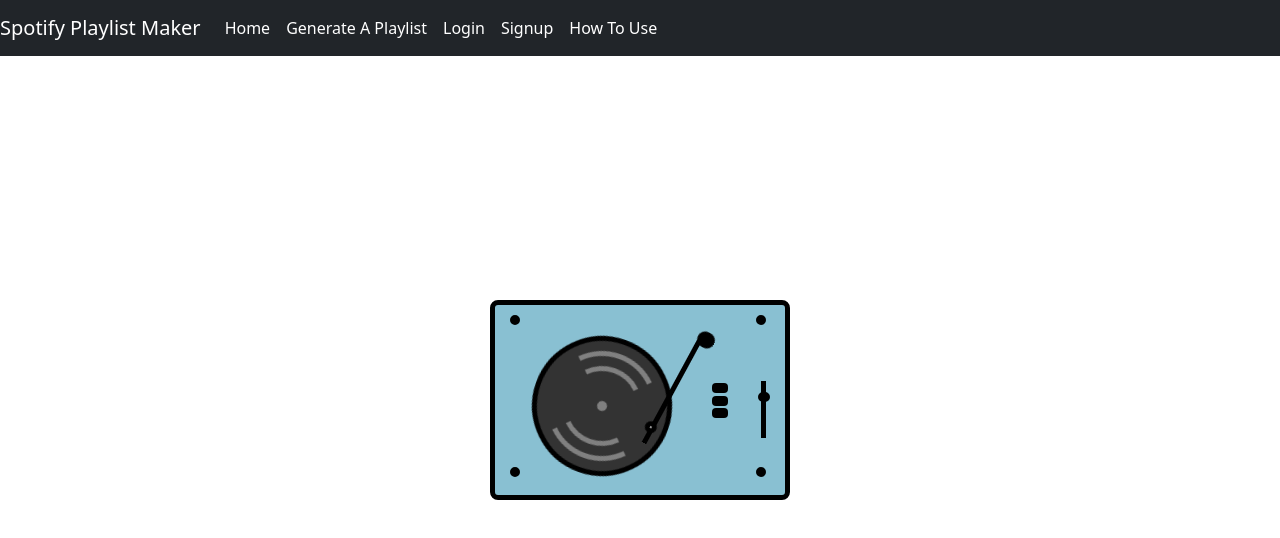
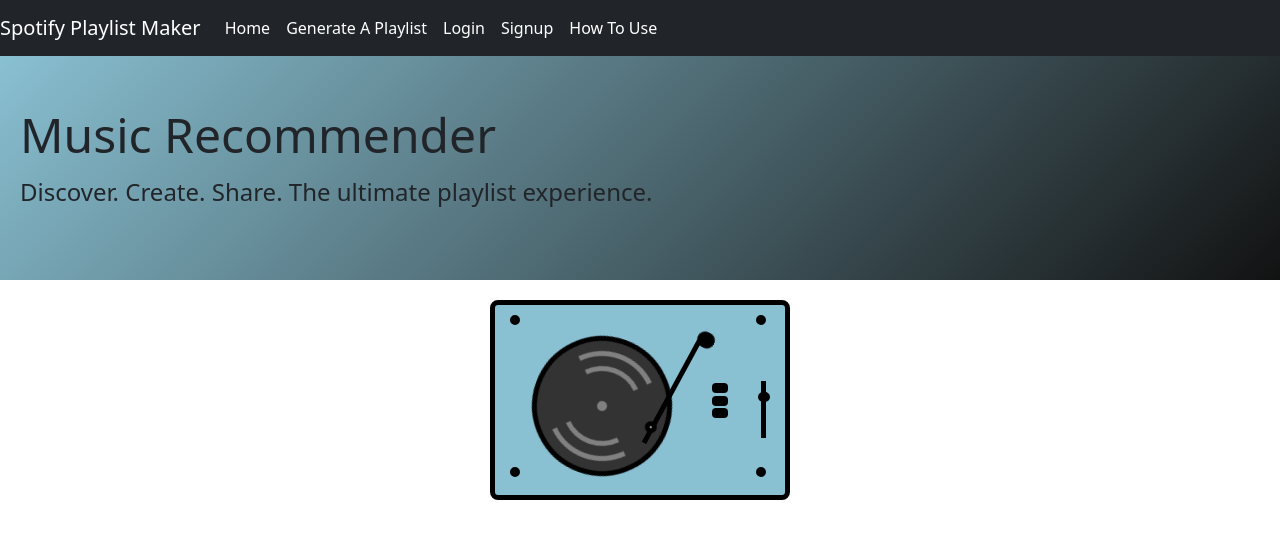
Before and after one commit to MichaelAngamarca/418Project, a React (Create React App) app: page / in a window 1280 px wide. Shown: the top 538 px of the page. Built offline with nearby package versions, Linux system fonts and the light colour scheme.

Commit message:
Added 'hero' section to home page

```diff
--- a/src/HomePage/Homepage.css
+++ b/src/HomePage/Homepage.css
@@ -214,3 +214,18 @@ body {
 .fa-heart {
   color: #f57256;
 }
+
+.hero {
+  padding: 50px 20px;
+  background: linear-gradient(135deg, #89c0d2, #121212);
+}
+
+.hero-title {
+  font-size: 3rem;
+  margin-bottom: 10px;
+}
+
+.hero-subtitle {
+  font-size: 1.5rem;
+  margin-bottom: 20px;
+}
--- a/src/HomePage/Homepage.js
+++ b/src/HomePage/Homepage.js
@@ -69,6 +69,14 @@ const Homepage = () => {
           </div>
         </div>
       </nav>
+
+      <section className="hero">
+        <h1 className="hero-title">Music Recommender</h1>
+        <p className="hero-subtitle">
+          Discover. Create. Share. The ultimate playlist experience.
+        </p>
+      </section>
+
     </>
   );
 };
```
